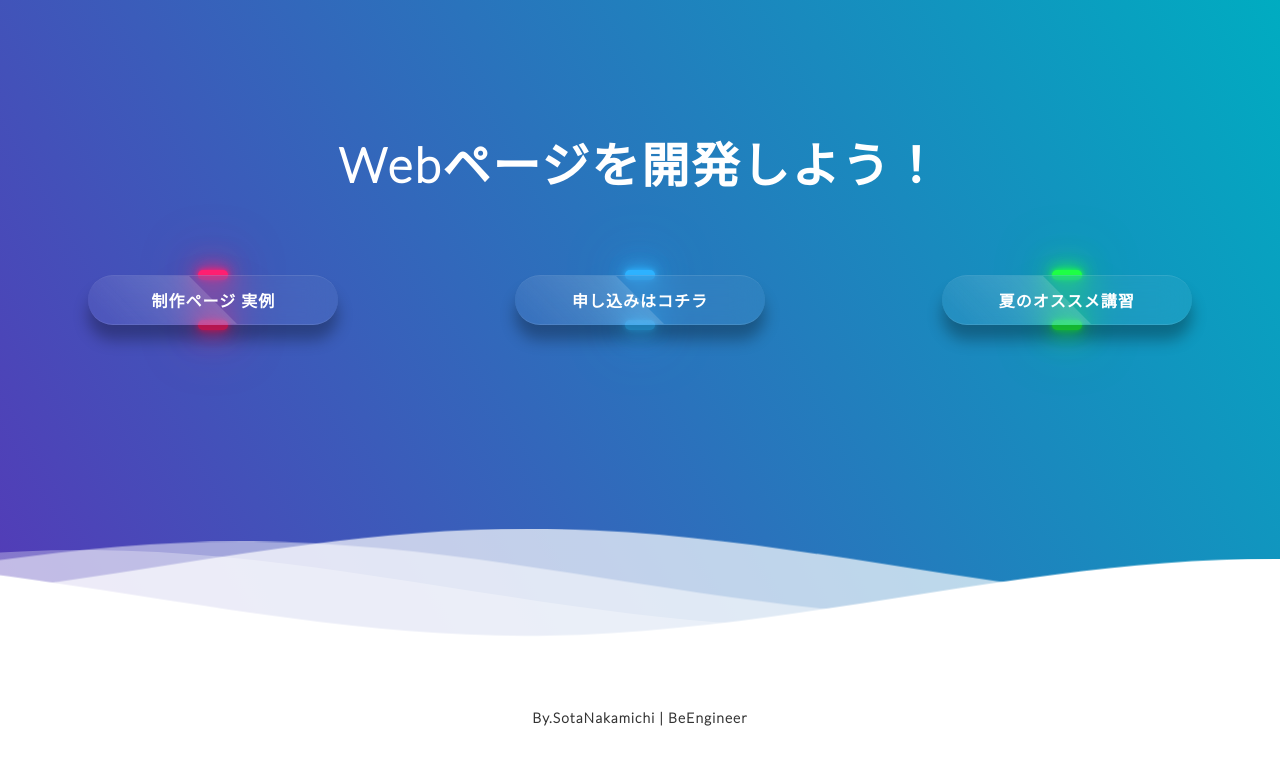
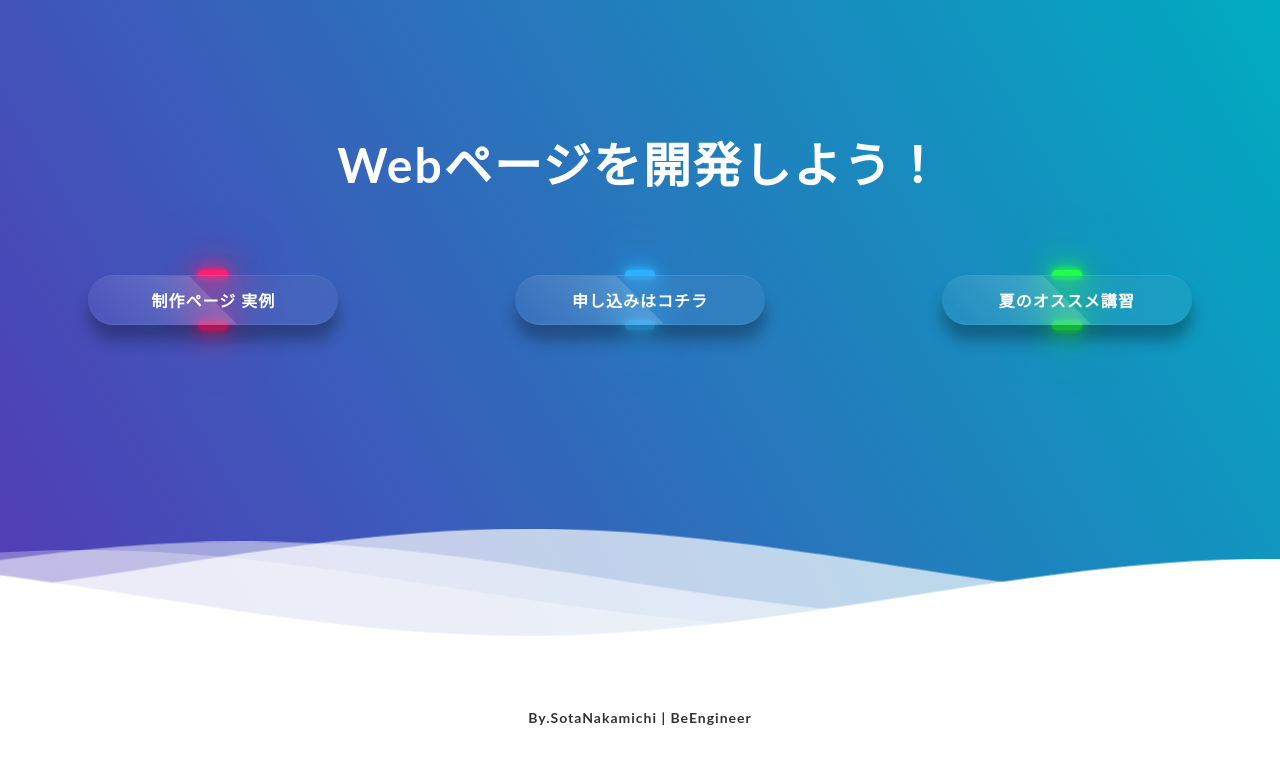
Before and after one commit to sota-nakamichi/mysite, a plain HTML site: page index.html in a window 1280 px wide. Drawn offline with Linux system fonts and the light colour scheme.

Commit message:
first commit

```diff
--- a/top.css
+++ b/top.css
@@ -1,5 +1,3 @@
-@import url(//fonts.googleapis.com/css?family=Lato:300:400);
-@import url("https://fonts.googleapis.com/css2?family=Poppins:wght@400;500;600;700;800;900&family=Roboto:wght@400;500;700&display=swap");
 * {
 	margin: 0 auto;
 	padding: 0;
```
